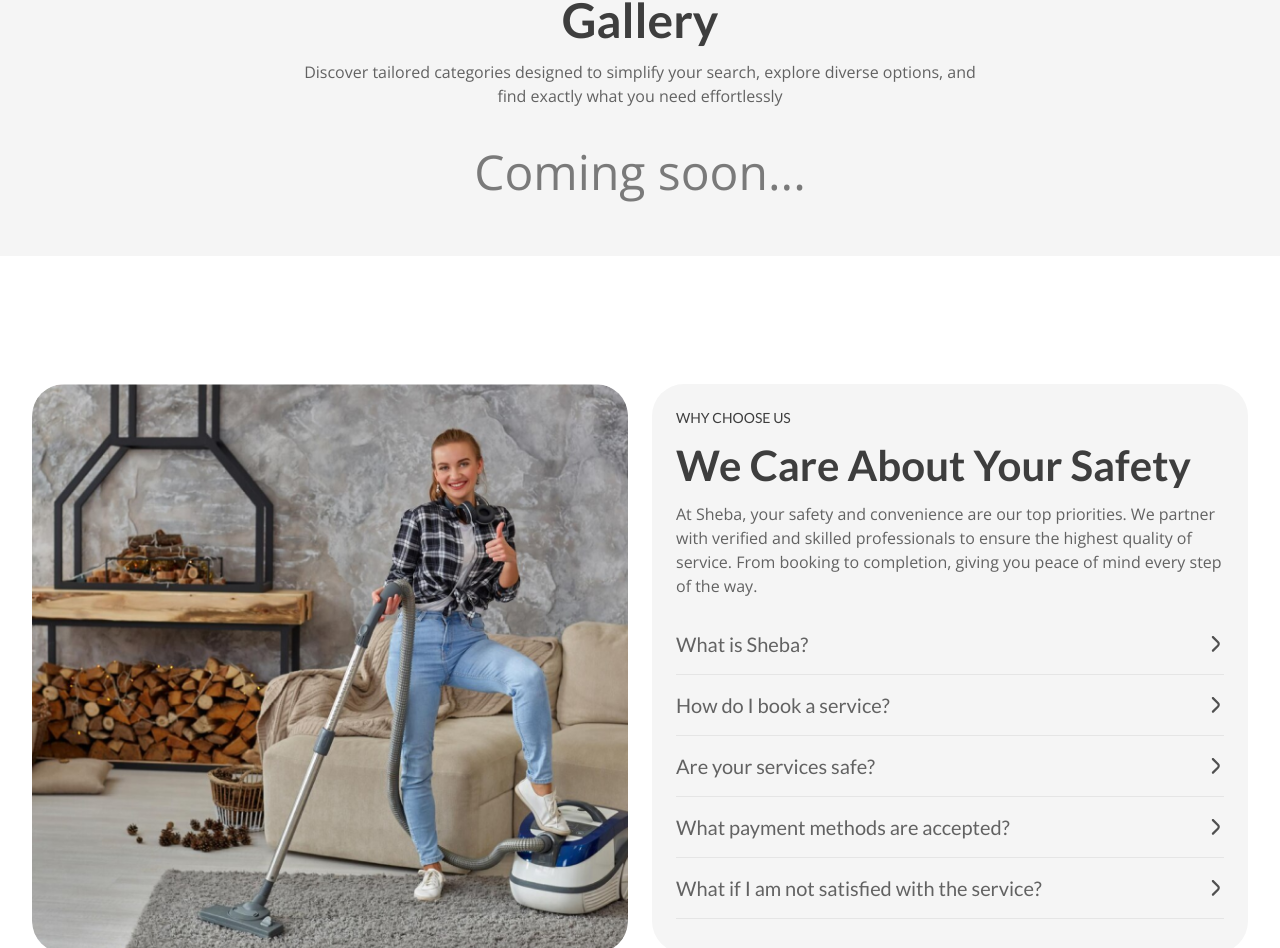
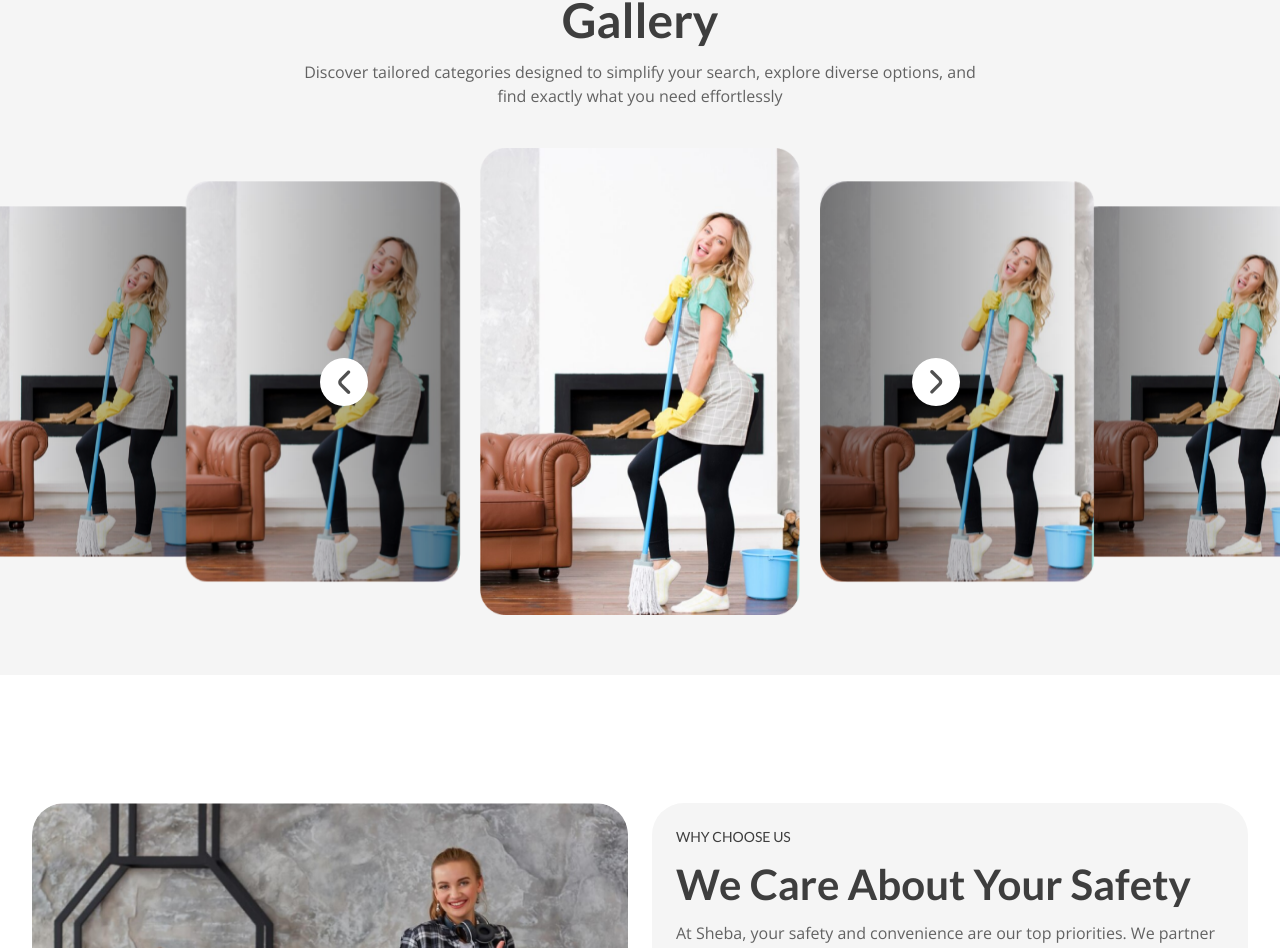
Before and after one commit to Biplob17h/AdhunikBD_NEXT, a Next.js app: page / in a window 1280 px wide. Shown: the part 2528-3476 px from the top of the page. Built offline with nearby package versions, Linux system fonts and the light colour scheme.

Commit message:
add GallerySlider component; implement swiper for dynamic image gallery

```diff
--- a/package.json
+++ b/package.json
@@ -18,6 +18,7 @@
     "next": "15.1.4",
     "react": "^18.3.1",
     "react-dom": "^18.3.1",
+    "swiper": "^11.2.1",
     "tailwind-merge": "^2.6.0",
     "tailwindcss-animate": "^1.0.7"
   },
--- a/src/components/screens/home/gallery.jsx
+++ b/src/components/screens/home/gallery.jsx
@@ -1,4 +1,37 @@
+"use client";
+import { useState } from "react";
+import "swiper/css";
+import "swiper/css/effect-coverflow";
+import "swiper/css/navigation";
+import { Swiper, SwiperSlide } from "swiper/react";
+
+import { ArrowLeft, ArrowRight } from "@/components/ui/svgs";
+import { EffectCoverflow, Navigation } from "swiper/modules";
+
 const GallerySlider = () => {
+  // Dynamic slides data
+  const slides = [
+    "/images/gallery/slide-service1.png",
+    "/images/gallery/slide-service1.png",
+    "/images/gallery/slide-service1.png",
+    "/images/gallery/slide-service1.png",
+    "/images/gallery/slide-service1.png",
+    "/images/gallery/slide-service1.png",
+    "/images/gallery/slide-service1.png",
+    "/images/gallery/slide-service1.png",
+    "/images/gallery/slide-service1.png",
+    "/images/gallery/slide-service1.png",
+    "/images/gallery/slide-service1.png",
+    "/images/gallery/slide-service1.png",
+  ];
+
+  // Calculate the middle slide index dynamically
+  const middleSlideIndex = Math.floor(slides.length / 2);
+
+  // State to manage arrow enable/disable
+  const [isBeginning, setIsBeginning] = useState(true);
+  const [isEnd, setIsEnd] = useState(false);
+
   return (
     <section className="bg-secondary py-12 xl:py-[60px]">
       <div className="heading mx-auto max-w-[855px] space-y-4 text-center">
@@ -12,9 +45,80 @@ const GallerySlider = () => {
         </p>
       </div>
 
-      {/* Dynamically render services */}
-      <div className="mt-10 text-center text-5xl text-black/50">
-        Coming soon...
+      {/* Swiper Slider */}
+      <div className="relative mt-10">
+        <div>
+          {/* Custom Prev Button */}
+          <button
+            className={`custom-prev absolute left-80 top-[50%] z-10 inline-flex h-12 w-12 -translate-y-1/2 transform items-center justify-center rounded-full ${
+              isBeginning
+                ? "cursor-not-allowed bg-gray-300 text-gray-500"
+                : "bg-white text-black hover:bg-gray-50"
+            }`}
+            disabled={isBeginning}
+          >
+            <ArrowLeft />
+          </button>
+
+          {/* Custom Next Button */}
+          <button
+            className={`custom-next absolute right-80 top-[50%] z-10 inline-flex h-12 w-12 -translate-y-1/2 transform items-center justify-center rounded-full ${
+              isEnd
+                ? "cursor-not-allowed bg-gray-300 text-gray-500"
+                : "bg-white text-black hover:bg-gray-50"
+            }`}
+            disabled={isEnd}
+          >
+            <ArrowRight />
+          </button>
+        </div>
+
+        <Swiper
+          effect={"coverflow"}
+          grabCursor={true}
+          centeredSlides={true}
+          slidesPerView={"auto"}
+          initialSlide={middleSlideIndex}
+          coverflowEffect={{
+            rotate: 0,
+            stretch: -25,
+            depth: 100,
+            modifier: 2,
+            slideShadows: true,
+          }}
+          navigation={{
+            prevEl: ".custom-prev",
+            nextEl: ".custom-next",
+          }}
+          onInit={(swiper) => {
+            setIsBeginning(swiper.isBeginning);
+            setIsEnd(swiper.isEnd);
+          }}
+          onSlideChange={(swiper) => {
+            setIsBeginning(swiper.isBeginning);
+            setIsEnd(swiper.isEnd);
+          }}
+          modules={[EffectCoverflow, Navigation]}
+          className="mySwiper"
+          breakpoints={{
+            640: { slidesPerView: 1 },
+            768: { slidesPerView: 2 },
+            1024: { slidesPerView: 3 },
+            1280: { slidesPerView: 4 },
+          }}
+        >
+          {slides.map((slide, index) => (
+            <SwiperSlide key={index}>
+              <div>
+                <img
+                  src={slide}
+                  className="w-full object-cover"
+                  alt={`Slide ${index + 1}`}
+                />
+              </div>
+            </SwiperSlide>
+          ))}
+        </Swiper>
       </div>
     </section>
   );
--- a/src/styles/globals.css
+++ b/src/styles/globals.css
@@ -49,3 +49,31 @@ h6 {
 .bg-categories-hover:focus {
   @apply cursor-pointer bg-primary-gradient transition-all duration-500 ease-in-out;
 }
+
+/* swiper */
+.mySwiper .swiper-slide {
+  transition: transform 0.5s ease;
+}
+
+.mySwiper .swiper-slide-active {
+  transform: scale(1.3); /* Scale up active slide */
+  z-index: 10;
+}
+
+.mySwiper .swiper-slide-next,
+.mySwiper .swiper-slide-prev {
+  transform: scale(0.8); /* Slightly smaller for next/prev slides */
+}
+
+.mySwiper .swiper-slide:nth-child(n + 4),
+.mySwiper .swiper-slide:nth-last-child(n + 4) {
+  transform: scale(0.5); /* Smallest for far slides */
+}
+.swiper-slide-shadow-coverflow {
+  border-radius: 32px;
+}
+
+.swiper-button-prev,
+.swiper-button-next {
+  @apply !hidden;
+}
```
Also changed, not shown: public/images/gallery/slide-service1.png (added), 1 other file (tests, documents, lock files or other folders).
